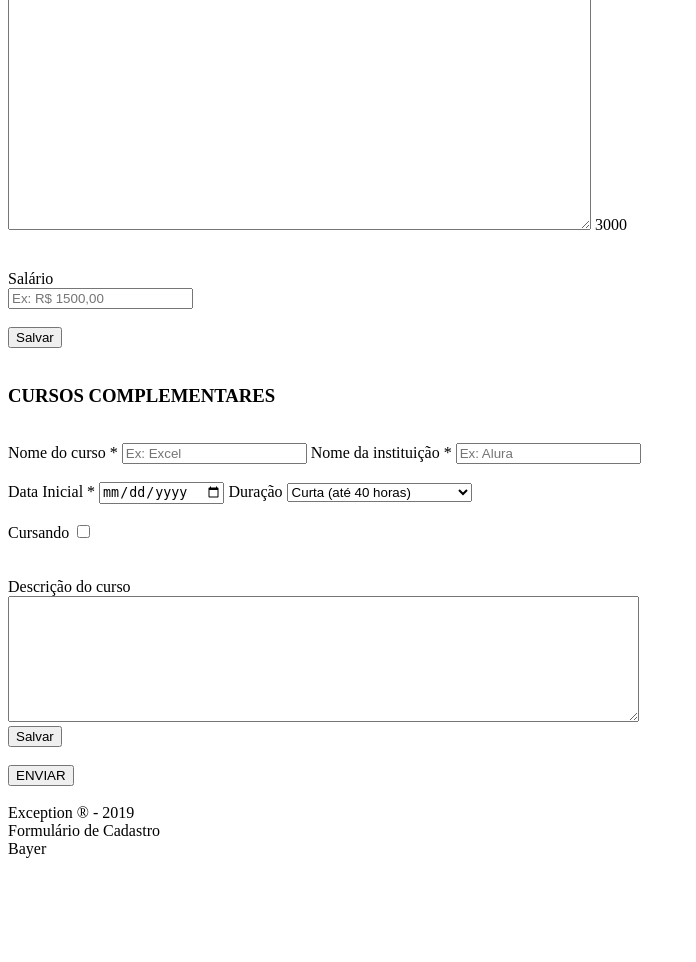
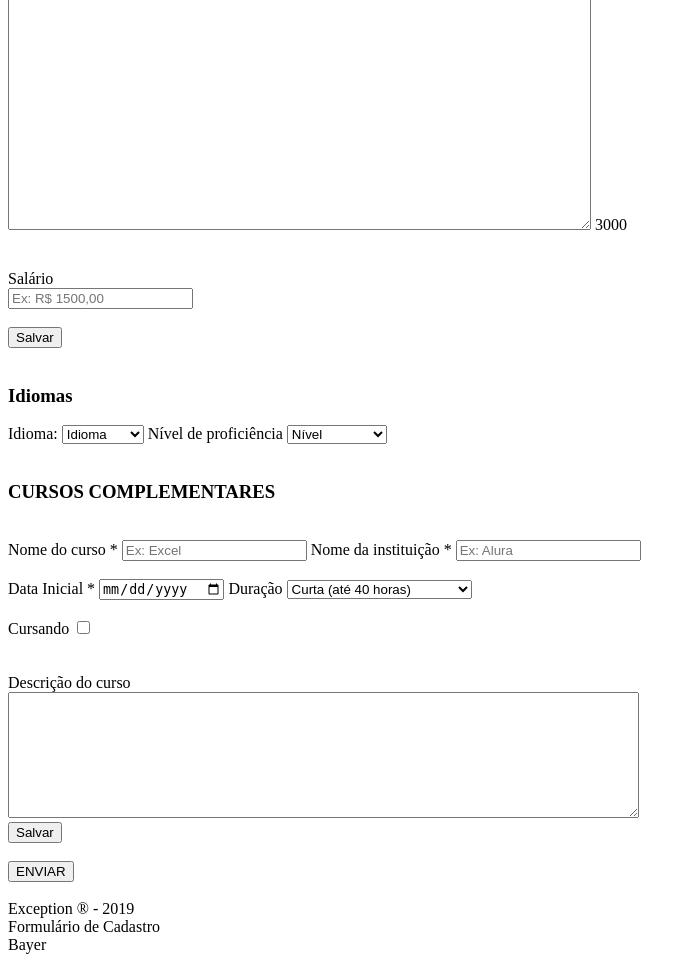
Before and after one commit to exceptionai/TalentAcquisition, a Flask app: page /cadastrar/curriculo in a window 1280 px wide. Shown: the part 1529-2491 px from the top of the page, without its empty margins (0-696 px from the left). Before the commit the page ends 2387 px from the top, so only its background shows below. Run offline with Flask 2, Linux system fonts and the light colour scheme; some libraries are stand-ins or nearby versions.

Commit message:
Implementação dos campos de idiomas

```diff
--- a/templates/curriculo/formulario.html
+++ b/templates/curriculo/formulario.html
@@ -142,6 +142,32 @@
             <br>
             <div>
                 <label>
+                    <h3>Idiomas</h3>
+                </label>
+                <label for="idioma">Idioma:</label>
+                <select id="idioma" name="idioma">
+                    <option value="idiomalbl">Idioma</option>
+                    <option value="">Inglês</option>
+                    <option value="">Espanhol</option>
+                    <option value="">Francês</option>
+                    <option value="">Mandarim</option>
+                    <option value="">Japonês</option>
+                    <option value="">Alemão</option>
+                    <option value="">Russo</option>
+                </select>
+                <label for="nivel-idioma">Nível de proficiência</label>
+                <select id="nivel-idioma" name="nivel-idioma">
+                    <option>Nível</option>
+                    <option>Básico</option>
+                    <option>Intermediário</option>
+                    <option>Avançado</option>
+                    <option>Técnico</option>
+                    <option>Fluente</option>
+                </select>
+            </div>
+            <br>
+            <div>
+                <label>
                     <h3>CURSOS COMPLEMENTARES</h3>
                 </label>
                 <br>
```
